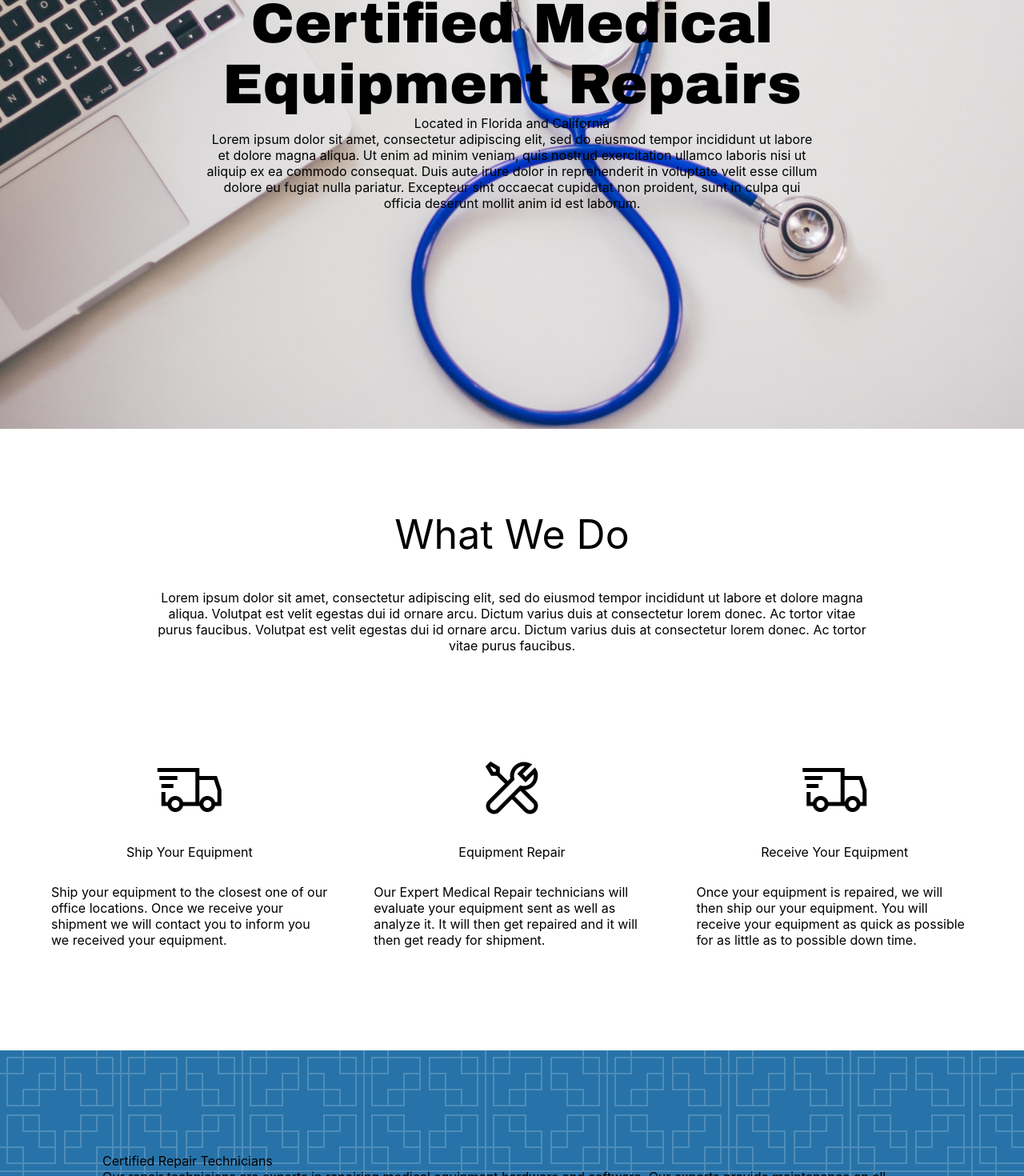
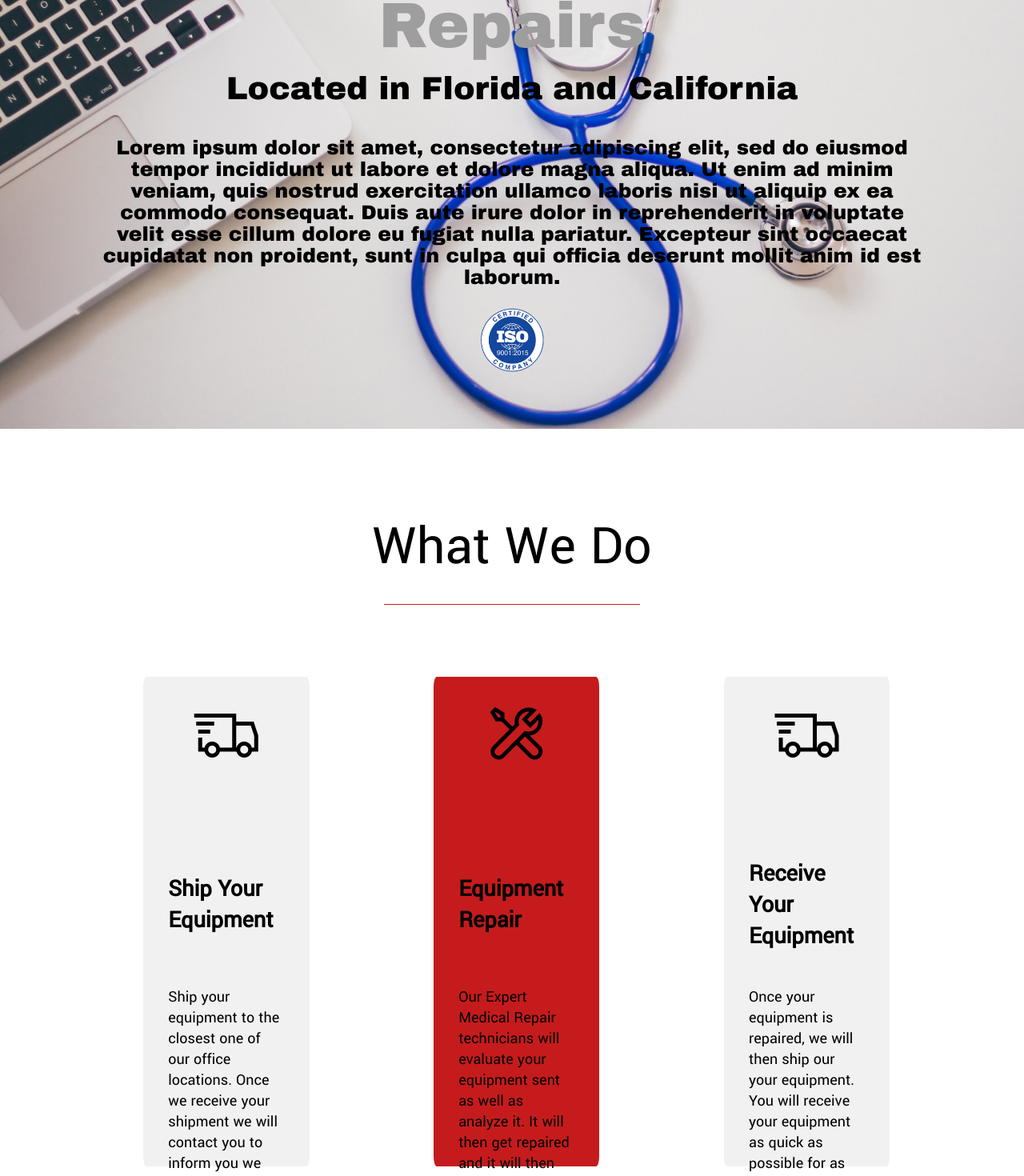
Before and after one commit to darcipons/revanix, a React (Create React App) app in the folder client/: page / in a window 1280 px wide. Shown: the part 420-1890 px from the top of the page at 80% size. Built offline with nearby package versions, Linux system fonts and the light colour scheme.

Commit message:
styled home image header and what we do section

```diff
--- a/client/public/index.html
+++ b/client/public/index.html
@@ -10,7 +10,7 @@
       content="Web site created using create-react-app"
     />
     <link rel="apple-touch-icon" href="%PUBLIC_URL%/logo192.png" />
-    <link href="https://fonts.googleapis.com/css?family=Archivo+Black&display=swap" rel="stylesheet">
+    <link href="https://fonts.googleapis.com/css?family=Archivo+Black|Yantramanav&display=swap" rel="stylesheet">
     <link rel="stylesheet" href="https://maxst.icons8.com/vue-static/landings/line-awesome/line-awesome/1.3.0/css/line-awesome.min.css">
     <!--
       manifest.json provides metadata used when your web app is installed on a
--- a/client/src/pages/Home/Home.css
+++ b/client/src/pages/Home/Home.css
@@ -1,4 +1,4 @@
-.home_main_image{
+.home_main_image {
   background-image: url(steth.jpg);
   background-position: center;
   background-size: cover;
@@ -8,97 +8,149 @@
 }
 
 .home_intro_text {
-  z-index: -1;
-  padding: 20%;
   text-align: center;
-}
-
-.home_intro_title{
-  font-size: 70px;
   font-family: 'Archivo Black', sans-serif;
 }
 
-.home_title{
+.home_intro_title {
+  font-size: 80px;
+  padding-top: 13%;
+  color: #9e9e9e;
+}
+
+.home_intro_location {
+  font-size: 40px;
+  padding-top: 1%;
+
+}
+
+.home_intro_description {
+  padding-top: 3%;
+  text-align: center;
+  padding-left: 10%;
+  padding-right: 10%;
+  font-size: 25px;
+}
+
+.home_intro_iso {
+  padding-top: 2%;
+}
+
+.intro_iso {
+  height: 80px;
+}
+
+.home_title {
   display: flex;
   justify-content: center;
   margin-top: 8%;
-  margin-bottom: 3%;
-  font-size: 50px;
+  margin-bottom: 2%;
+  font-size: 70px;
+  font-weight: medium;
+  font-family: 'Yantramanav', sans-serif;
 }
 
-.services_text {
-  /* display: flex;
-  align-items: center; */
-  text-align: center;
-  margin-left: 15%;
-  margin-right: 15%;
-  margin-bottom: 5%;
+.home_title_line {
+  border-bottom: solid;
+  border-width: thin;
+  border-color: #C61B1C;
+  width: 25%;
+  margin: auto;
+  margin-bottom: 2%;
 }
 
 .services_container {
   display: grid;
-  grid-template-columns: repeat(3, 1fr);
-  grid-template-rows: repeat(3, 1fr);
-  grid-column-gap: 5%;
+  grid-template-columns: repeat(3, 20%);
+  grid-column-gap: 15%;
+  margin-left: 9%;
   margin-bottom: 5%;
   padding: 5%;
+  font-family: 'Yantramanav', sans-serif;
 }
 
-.services_icon1{
-  grid-column: 1;
+.services_sub_container1 {
+  display: grid;
+  grid-template-rows: 30% 40% 50%;
+  background-color: #F1F1F1;
+  padding: 15%;
+  padding-bottom: 35%;
+  border-radius: 2%;
+}
+
+.services_icon1 {
   grid-row: 1;
   justify-self: center;
 }
 
 .services_title1 {
-  grid-column: 1;
   grid-row: 2;
   justify-self: center;
   align-self: center;
+  font-size: 30px;
+  font-weight: bold;
 }
 
-.services_description1{
-  grid-column: 1;
+.services_description1 {
   grid-row: 3;
   justify-self: center;
+  font-size: 20px;
 }
 
-.services_icon2{
-  grid-column: 2;
+.services_sub_container2 {
+  display: grid;
+  grid-template-rows:  30% 40% 50%;
+  background-color: #C61B1C;
+  padding: 15%;
+  padding-bottom: 35%;
+  border-radius: 2%;
+}
+
+.services_icon2 {
   grid-row: 1;
   justify-self: center;
 }
 
 .services_title2 {
-  grid-column: 2;
   grid-row: 2;
   justify-self: center;
   align-self: center;
+  font-size: 30px;
+  font-weight: bold;
 }
 
 .services_description2{
-  grid-column: 2;
   grid-row: 3;
   justify-self: center;
+  font-size: 20px;
+}
+
+.services_sub_container3 {
+  display: grid;
+  grid-template-rows: 30% 40% 50%;
+  background-color: #F1F1F1;
+  padding: 15%;
+  padding-bottom: 35%;
+  border-radius: 2%;
 }
 
 .services_icon3{
-  grid-column: 3;
   grid-row: 1;
   justify-self: center;
 }
 
 .services_title3 {
-  grid-column: 3;
   grid-row: 2;
   justify-self: center;
   align-self: center;
+  font-size: 30px;
+  font-weight: bold;
 }
 
 .services_description3{
-  grid-column: 3;
   grid-row: 3;
   justify-self: center;
+  font-size: 20px;
 }
 
 .certified_container {
--- a/client/src/pages/Home/Home.js
+++ b/client/src/pages/Home/Home.js
@@ -1,5 +1,6 @@
 import React from 'react'
 import ContactUs from './../../components/ContactUs/ContactUs'
+import Iso from './iso.png'
 import './Home.css'
 
 const Home = () => {
@@ -11,29 +12,38 @@ const Home = () => {
         <div className='home_intro_location'>Located in Florida and California</div>
         <div className='home_intro_description'>Lorem ipsum dolor sit amet, consectetur adipiscing elit, sed do eiusmod tempor incididunt ut labore et dolore magna aliqua. Ut enim ad minim veniam, quis nostrud exercitation ullamco laboris nisi ut aliquip ex ea commodo consequat. Duis aute irure dolor in reprehenderit in voluptate velit esse cillum dolore eu fugiat nulla pariatur. Excepteur sint occaecat cupidatat non proident, sunt in culpa qui officia deserunt mollit anim id est laborum.
         </div>
+        <div className='home_intro_iso'>
+          <img src={Iso} alt='iso certificate' className='intro_iso'></img>
         </div>
       </div>
-    <div>
+    </div>
+
     <div className='home_title'>What We Do</div>
-    </div>
-    <div className='services_text'>Lorem ipsum dolor sit amet, consectetur adipiscing elit, sed do eiusmod tempor incididunt ut labore et dolore magna aliqua. Volutpat est velit egestas dui id ornare arcu. Dictum varius duis at consectetur lorem donec. Ac tortor vitae purus faucibus. Volutpat est velit egestas dui id ornare arcu. Dictum varius duis at consectetur lorem donec. Ac tortor vitae purus faucibus.
-    </div>
+
+    <div className='home_title_line'></div>
+
     <div className='services_container'>
+      <div className='services_sub_container1'>
         <div className='services_icon1'>
           <i class="las la-shipping-fast la-5x"></i>
         </div>
         <div className='services_title1'>Ship Your Equipment</div>
         <div className='services_description1'>Ship your equipment to the closest one of our office locations. Once we receive your shipment we will contact you to inform you we received your equipment.</div>
+      </div>
+      <div className='services_sub_container2'>
         <div className='services_icon2'>
           <i class="las la-tools la-5x"></i>
         </div>
         <div className='services_title2'>Equipment Repair</div>
         <div className='services_description2'>Our Expert Medical Repair technicians will evaluate your equipment sent as well as analyze it. It will then get repaired and it will then get ready for shipment.</div>
+      </div>
+      <div className='services_sub_container3'>
         <div className='services_icon3'>
          <i class="las la-shipping-fast la-5x"></i>
         </div>
         <div className='services_title3'>Receive Your Equipment</div>
         <div className='services_description3'>Once your equipment is repaired, we will then ship our your equipment. You will receive your equipment as quick as possible for as little as to possible down time.</div>
+      </div>
     </div>
 
     <div className='certified_container'>
```
Also changed, not shown: client/src/pages/Home/iso.png (added), client/src/pages/Home/lab.jpg (added). Lines whose indentation alone changed are shown as unchanged.
